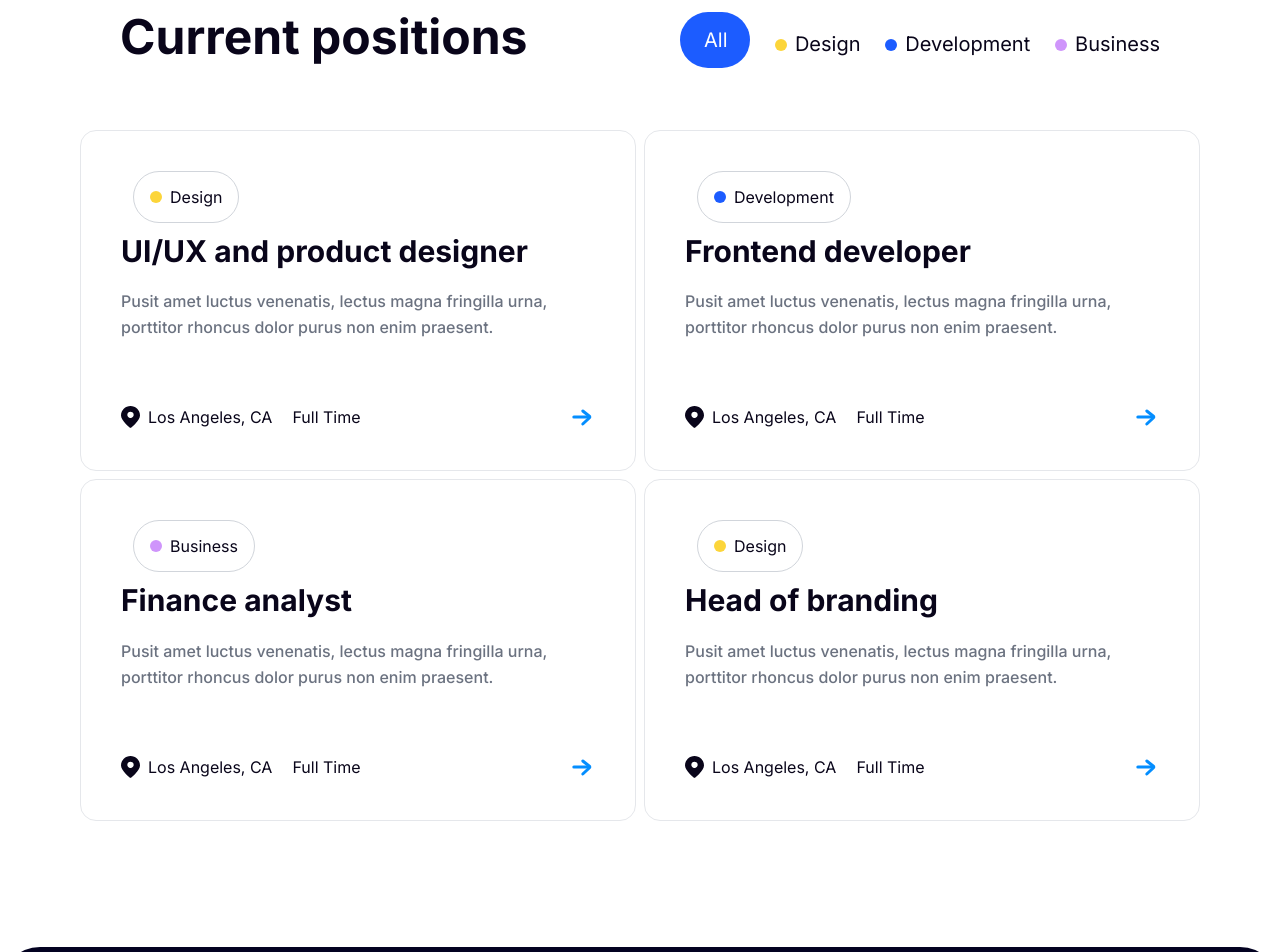
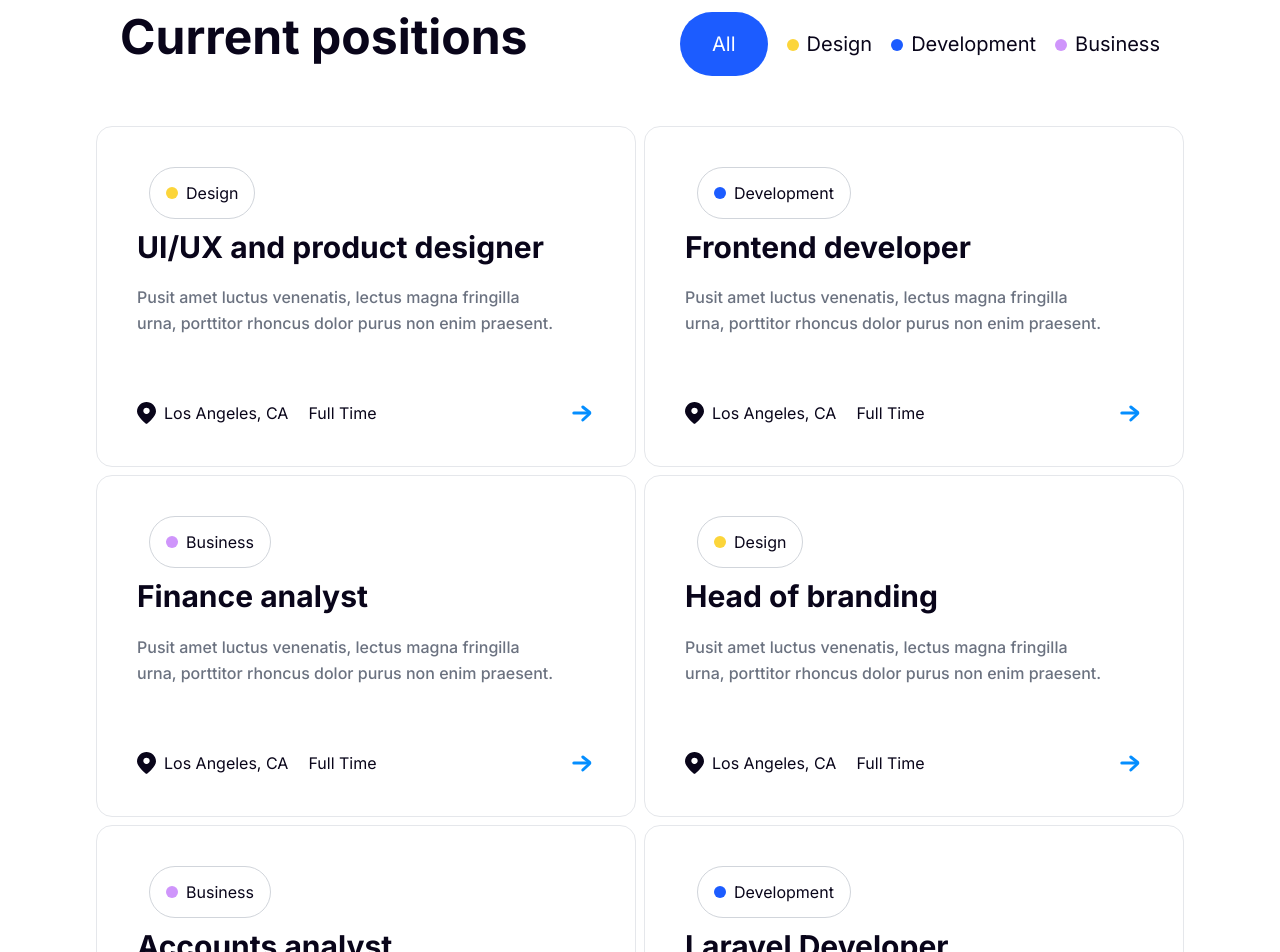
Before and after one commit to awais-join/easypoints, a Next.js app: page /careers in a window 1280 px wide. Shown: the part 2000-2952 px from the top of the page. Built offline with nearby package versions, Linux system fonts and the light colour scheme.

Commit message:
Added tabs for opened jobs at careers page

```diff
--- a/components/careers/CareersFilter.tsx
+++ b/components/careers/CareersFilter.tsx
@@ -1,6 +1,19 @@
 import React from 'react';
+import {Tab} from '@headlessui/react';
 
-function CareersFilter() {
+import CareersJobsCard from '@/components/cards/CareersJobsCard';
+interface Jobs {
+  openedJobs: any;
+}
+function classNames(...classes: any) {
+  return classes.filter(Boolean).join(' ');
+}
+const CareersFilter: React.FC<Jobs> = ({openedJobs}) => {
+  const categories: any[] = [
+    'All',
+    ...new Set(openedJobs.map((job: any) => job.category))
+  ];
+  const catColors = ['', 'bg-yellow', 'bg-blue', 'bg-lightPink'];
   return (
     <>
       <div className="md:flex-shrink-0 md:max-w-2xl px-2 lg:md:basis-1/2 grow hover:cursor-pointer">
@@ -14,35 +27,93 @@ function CareersFilter() {
           </div>
         </div>
       </div>
-      <div className="md:flex-shrink-0 md:max-w-2xl p-2 lg:md:basis-1/2 grow hover:cursor-pointer">
+      <Tab.Group>
+        <Tab.List className="w-full justify-between  md:flex-shrink-0 md:max-w-2xl p-2 lg:md:basis-1/2 grow hover:cursor-pointer">
+          <div className="">
             <div className="md:pl-6 xl:px-8 h-full bg-white bg-opacity-80  rounded-xl">
               <div className="flex flex-col md:flex-row justify-between h-full">
-            <div className="text-md xl:leading-5 sm:leading-5  xl:text-xl  rounded-[40px] bg-blue w-[70px] h-[56px]  lg:ml-0 py-[18px] px-[24px] text-white inline-block text-center">
-              All
-            </div>
-            <div className="text-md xl:text-xl py-[18px] leading-snug inline-block lg:text-center">
+                {categories.map((cat: any, index) => (
+                  <Tab
+                    key={cat}
+                    className={({selected}) =>
+                      classNames(
+                        'text-md xl:text-xl py-[18px] leading-snug inline-block lg:text-center group',
+                        selected
+                          ? 'px-8 rounded-[40px] bg-blue outline-white text-white inline-block text-center'
+                          : 'text-blue-100 hover:bg-white/[0.12]  '
+                      )
+                    }
+                  >
+                    {cat.toLowerCase() !== 'all' && (
                       <span
-                className={`w-3 h-3 rounded-full bg-yellow inline-block mr-2`}
+                        className={`w-3 h-3 rounded-full ${catColors[index]} group-focus:bg-white inline-block mr-2`}
                       ></span>
-              Design
-            </div>
-            <div className="text-md xl:text-xl py-[18px] leading-snug inline-block lg:text-center">
-              <span
-                className={`w-3 h-3 rounded-full bg-blue inline-block mr-2`}
-              ></span>
-              Development
-            </div>
-            <div className="text-md xl:text-xl py-[18px] leading-snug inline-block lg:text-center">
-              <span
-                className={`w-3 h-3 rounded-full bg-lightPink inline-block mr-2`}
-              ></span>
-              Business
+                    )}
+                    {cat}
+                  </Tab>
+                ))}
               </div>
             </div>
           </div>
+        </Tab.List>
+        <Tab.Panels className="mt-2">
+          {categories.map((cat: any, idx) => {
+            if (cat.toLowerCase() === 'all') {
+              return (
+                <Tab.Panel key={idx} className={classNames('')}>
+                  <div className="max-w-full xl:mx-auto p-3 md:p-6 pt-0 mb-4">
+                    <div className="mx-auto max-w-full">
+                      <div className="flex flex-wrap -m-2 mb-1.5 justify-center gap-2">
+                        {openedJobs.map((job: any) => (
+                          <CareersJobsCard
+                            key={Math.random()}
+                            title={job.title}
+                            category={job.category}
+                            type={job.type}
+                            iconColor={job.iconColor}
+                            location={job.location}
+                            description={job.description}
+                          />
+                        ))}
                       </div>
+                    </div>
+                  </div>
+                </Tab.Panel>
+              );
+            } else {
+              return (
+                <Tab.Panel key={idx} className={classNames('')}>
+                  <div className="max-w-full xl:mx-auto p-3 md:p-6 pt-0 mb-4">
+                    <div className="mx-auto max-w-full">
+                      <div className="flex flex-wrap -m-2 mb-1.5 justify-center gap-2">
+                        {openedJobs.map((job: any) => {
+                          if (
+                            job.category.toLowerCase() === cat.toLowerCase()
+                          ) {
+                            return (
+                              <CareersJobsCard
+                                key={Math.random()}
+                                title={job.title}
+                                category={job.category}
+                                type={job.type}
+                                iconColor={job.iconColor}
+                                location={job.location}
+                                description={job.description}
+                              />
+                            );
+                          }
+                        })}
+                      </div>
+                    </div>
+                  </div>
+                </Tab.Panel>
+              );
+            }
+          })}
+        </Tab.Panels>
+      </Tab.Group>
     </>
   );
-}
+};
 
 export default CareersFilter;
--- a/pages/careers.tsx
+++ b/pages/careers.tsx
@@ -43,6 +43,24 @@ const Careers: NextPage = () => {
       type: 'Full Time',
       category: 'Design',
       iconColor: 'yellow'
+    },
+    {
+      title: 'Accounts analyst',
+      description:
+        'Pusit amet luctus venenatis, lectus magna fringilla urna, porttitor rhoncus dolor purus non enim praesent.',
+      location: 'Los Angeles, CA',
+      type: 'Full Time',
+      category: 'Business',
+      iconColor: 'lightPink'
+    },
+    {
+      title: 'Laravel Developer',
+      description:
+        'Pusit amet luctus venenatis, lectus magna fringilla urna, porttitor rhoncus dolor purus non enim praesent.',
+      location: 'Los Angeles, CA',
+      type: 'Full Time',
+      category: 'Development',
+      iconColor: 'blue'
     }
   ];
   return (
@@ -140,24 +158,7 @@ const Careers: NextPage = () => {
               <div className="max-w-full xl:mx-auto px-6 pt-0 mb-3 ">
                 <div className="mx-auto max-w-full">
                   <div className="flex flex-wrap -m-2 mb-1.5 justify-center align-baseline ">
-                    <CareersFilter />
-                  </div>
-                </div>
-              </div>
-              <div className="max-w-full xl:mx-auto p-3 md:p-6 pt-0 mb-4">
-                <div className="mx-auto max-w-full">
-                  <div className="flex flex-wrap -m-2 mb-1.5 justify-center gap-2">
-                    {openedJobs.map(job => (
-                      <CareersJobsCard
-                        key={Math.random()}
-                        title={job.title}
-                        category={job.category}
-                        type={job.type}
-                        iconColor={job.iconColor}
-                        location={job.location}
-                        description={job.description}
-                      />
-                    ))}
+                    <CareersFilter openedJobs={openedJobs} />
                   </div>
                 </div>
               </div>
```
Also changed, not shown: tsconfig.json (+9 -5 lines). Lines whose indentation alone changed are shown as unchanged.
